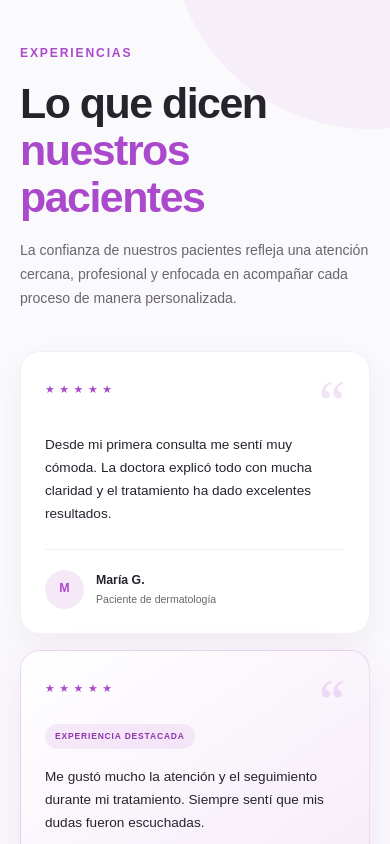
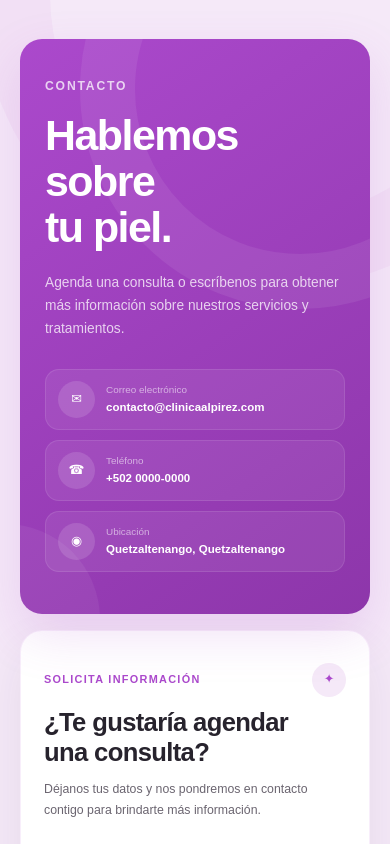
Before and after one commit to Ruben-online/prototipo-web-alpirez, a React (Vite) app in the folder frontend/: page / in a window 390 px wide. Shown: the part 6280-7124 px from the top of the page. Built offline with nearby package versions, Linux system fonts and the light colour scheme; no server answers; the database is empty.

Commit message:
refactor(landing): eliminar seccion de testimonios

```diff
--- a/frontend/src/components/landing/Testimonials.jsx
+++ /dev/null
@@ -1,96 +0,0 @@
-function Testimonials() {
-  const testimonials = [
-    {
-      quote:
-        'Desde mi primera consulta me sentí muy cómoda. La doctora explicó todo con mucha claridad y el tratamiento ha dado excelentes resultados.',
-      name: 'María G.',
-      treatment: 'Paciente de dermatología',
-    },
-    {
-      quote:
-        'Me gustó mucho la atención y el seguimiento durante mi tratamiento. Siempre sentí que mis dudas fueron escuchadas.',
-      name: 'Andrea M.',
-      treatment: 'Paciente de dermatología estética',
-    },
-    {
-      quote:
-        'Una experiencia excelente. La atención es profesional, cercana y se nota el cuidado por cada detalle.',
-      name: 'Carolina R.',
-      treatment: 'Paciente de consulta dermatológica',
-    },
-  ]
-
-  return (
-    <section className="testimonials">
-      <div className="testimonials-container">
-
-        <div className="testimonials-header">
-          <div>
-            <span className="section-eyebrow">
-              EXPERIENCIAS
-            </span>
-
-            <h2>
-              Lo que dicen
-              <br />
-              <span>nuestros pacientes</span>
-            </h2>
-          </div>
-
-          <p>
-            La confianza de nuestros pacientes refleja una atención
-            cercana, profesional y enfocada en acompañar cada proceso
-            de manera personalizada.
-          </p>
-        </div>
-
-        <div className="testimonials-grid">
-          {testimonials.map((testimonial, index) => (
-            <article
-              className={`testimonial-card ${
-                index === 1 ? 'testimonial-card-featured' : ''
-              }`}
-              key={testimonial.name}
-            >
-              <div className="testimonial-card-top">
-                <div className="testimonial-stars">
-                  ★ ★ ★ ★ ★
-                </div>
-
-                <span className="testimonial-quote-icon">
-                  “
-                </span>
-              </div>
-
-              {index === 1 && (
-                <span className="testimonial-featured-label">
-                  EXPERIENCIA DESTACADA
-                </span>
-              )}
-
-              <blockquote>
-                {testimonial.quote}
-              </blockquote>
-
-              <div className="testimonial-divider"></div>
-
-              <div className="testimonial-author">
-                <div className="testimonial-avatar">
-                  {testimonial.name.charAt(0)}
-                </div>
-
-                <div>
-                  <strong>{testimonial.name}</strong>
-                  <span>{testimonial.treatment}</span>
-                </div>
-              </div>
-            </article>
-          ))}
-        </div>
-
-      </div>
-    </section>
-  )
-}
-
-export default Testimonials
--- a/frontend/src/main.jsx
+++ b/frontend/src/main.jsx
@@ -9,7 +9,6 @@ import './styles/landing/hero.css'
 import './styles/landing/services.css'
 import './styles/landing/about.css'
 import './styles/landing/treatments.css'
-import './styles/landing/testimonials.css'
 import './styles/landing/contact.css'
 import './styles/landing/footer.css'
 
--- a/frontend/src/pages/Home.jsx
+++ b/frontend/src/pages/Home.jsx
@@ -3,7 +3,6 @@ import Hero from '../components/landing/Hero'
 import Services from '../components/landing/Services'
 import About from '../components/landing/About'
 import Treatments from '../components/landing/Treatments'
-import Testimonials from '../components/landing/Testimonials'
 import Contact from '../components/landing/Contact'
 import Footer from '../components/landing/Footer'
 
@@ -17,7 +16,6 @@ function Home() {
         <Services />
         <About />
         <Treatments />
-        <Testimonials />
         <Contact />
       </main>
 
--- a/frontend/src/styles/landing/testimonials.css
+++ /dev/null
@@ -1,438 +0,0 @@
-/* =========================
-   TESTIMONIALS
-   ========================= */
-
-.testimonials {
-  position: relative;
-
-  padding: 120px 0;
-
-  background-color: var(--color-background);
-
-  overflow: hidden;
-}
-
-.testimonials::before {
-  content: '';
-
-  position: absolute;
-
-  width: 400px;
-  height: 400px;
-
-  top: -230px;
-  right: -180px;
-
-  border-radius: 50%;
-
-  background-color: rgba(171, 73, 204, 0.05);
-
-  pointer-events: none;
-}
-
-.testimonials-container {
-  position: relative;
-  z-index: 1;
-
-  width: min(1100px, 92%);
-  margin: 0 auto;
-}
-
-
-/* =========================
-   HEADER
-   ========================= */
-
-.testimonials-header {
-  display: grid;
-
-  grid-template-columns: 1fr 0.7fr;
-
-  align-items: end;
-
-  gap: 80px;
-
-  margin-bottom: 55px;
-}
-
-.testimonials-header h2 {
-  color: var(--color-text);
-
-  font-size: clamp(2.3rem, 4vw, 3.5rem);
-  line-height: 1.1;
-
-  letter-spacing: -0.035em;
-}
-
-.testimonials-header h2 span {
-  color: var(--color-primary);
-}
-
-.testimonials-header > p {
-  max-width: 440px;
-
-  color: var(--color-text-light);
-
-  font-size: 0.92rem;
-  line-height: 1.8;
-}
-
-
-/* =========================
-   GRID
-   ========================= */
-
-.testimonials-grid {
-  display: grid;
-
-  grid-template-columns: repeat(3, 1fr);
-
-  gap: 20px;
-}
-
-
-/* =========================
-   CARD
-   ========================= */
-
-.testimonial-card {
-  position: relative;
-
-  min-height: 345px;
-
-  padding: 29px;
-
-  display: flex;
-  flex-direction: column;
-
-  overflow: hidden;
-
-  background-color: var(--color-white);
-
-  border: 1px solid rgba(171, 73, 204, 0.09);
-  border-radius: 24px;
-
-  box-shadow: 0 12px 35px rgba(39, 35, 45, 0.055);
-
-  transition:
-    transform var(--transition-normal),
-    box-shadow var(--transition-normal),
-    border-color var(--transition-normal);
-}
-
-.testimonial-card:hover {
-  transform: translateY(-6px);
-
-  border-color: rgba(171, 73, 204, 0.18);
-
-  box-shadow: 0 22px 50px rgba(39, 35, 45, 0.1);
-}
-
-
-/* Featured */
-
-.testimonial-card-featured {
-  background:
-    linear-gradient(
-      145deg,
-      var(--color-white) 0%,
-      var(--color-primary-light) 100%
-    );
-
-  border-color: rgba(171, 73, 204, 0.18);
-
-  transform: translateY(-10px);
-
-  box-shadow: 0 18px 45px rgba(171, 73, 204, 0.11);
-}
-
-.testimonial-card-featured:hover {
-  transform: translateY(-15px);
-
-  box-shadow: 0 25px 55px rgba(171, 73, 204, 0.16);
-}
-
-
-/* =========================
-   TOP
-   ========================= */
-
-.testimonial-card-top {
-  min-height: 45px;
-
-  display: flex;
-  align-items: flex-start;
-  justify-content: space-between;
-
-  gap: 20px;
-}
-
-.testimonial-stars {
-  padding-top: 5px;
-
-  color: var(--color-primary);
-
-  font-size: 0.72rem;
-
-  letter-spacing: 0.07em;
-}
-
-.testimonial-quote-icon {
-  height: 42px;
-
-  color: rgba(171, 73, 204, 0.16);
-
-  font-family: Georgia, serif;
-
-  font-size: 4.2rem;
-  line-height: 0.85;
-
-  user-select: none;
-}
-
-
-/* =========================
-   FEATURED LABEL
-   ========================= */
-
-.testimonial-featured-label {
-  width: fit-content;
-
-  margin: 8px 0 18px;
-
-  padding: 6px 10px;
-
-  border-radius: 999px;
-
-  background-color: rgba(171, 73, 204, 0.1);
-  color: var(--color-primary-dark);
-
-  font-size: 0.56rem;
-  font-weight: 700;
-
-  letter-spacing: 0.1em;
-}
-
-
-/* =========================
-   QUOTE
-   ========================= */
-
-.testimonial-card blockquote {
-  flex: 1;
-
-  margin: 18px 0 27px;
-
-  color: var(--color-text);
-
-  font-size: 0.9rem;
-  line-height: 1.8;
-}
-
-
-/* Featured quote spacing */
-
-.testimonial-card-featured blockquote {
-  margin-top: 0;
-}
-
-
-/* =========================
-   DIVIDER
-   ========================= */
-
-.testimonial-divider {
-  width: 100%;
-  height: 1px;
-
-  margin-bottom: 20px;
-
-  background-color: rgba(39, 35, 45, 0.07);
-}
-
-.testimonial-card-featured .testimonial-divider {
-  background-color: rgba(171, 73, 204, 0.12);
-}
-
-
-/* =========================
-   AUTHOR
-   ========================= */
-
-.testimonial-author {
-  display: flex;
-  align-items: center;
-
-  gap: 12px;
-}
-
-.testimonial-avatar {
-  width: 42px;
-  height: 42px;
-
-  display: flex;
-  align-items: center;
-  justify-content: center;
-
-  flex-shrink: 0;
-
-  border-radius: 50%;
-
-  background-color: var(--color-primary-light);
-  color: var(--color-primary);
-
-  font-size: 0.84rem;
-  font-weight: 700;
-}
-
-.testimonial-card-featured .testimonial-avatar {
-  background-color: var(--color-primary);
-  color: var(--color-white);
-
-  box-shadow: 0 7px 18px rgba(171, 73, 204, 0.2);
-}
-
-.testimonial-author > div:last-child {
-  display: flex;
-  flex-direction: column;
-
-  gap: 1px;
-}
-
-.testimonial-author strong {
-  color: var(--color-text);
-
-  font-size: 0.8rem;
-}
-
-.testimonial-author span {
-  color: var(--color-text-light);
-
-  font-size: 0.68rem;
-  line-height: 1.4;
-}
-
-
-/* =========================
-   MOBILE
-   ========================= */
-
-@media (max-width: 600px) {
-
-  .testimonials {
-    padding: 80px 0;
-  }
-
-  .testimonials-container {
-    width: min(100% - 40px, 500px);
-  }
-
-
-  /* Header */
-
-  .testimonials-header {
-    display: block;
-
-    margin-bottom: 40px;
-  }
-
-  .testimonials-header h2 {
-    font-size: clamp(2.3rem, 11vw, 3rem);
-  }
-
-  .testimonials-header > p {
-    margin-top: 18px;
-
-    font-size: 0.88rem;
-    line-height: 1.7;
-  }
-
-
-  /* Grid */
-
-  .testimonials-grid {
-    grid-template-columns: 1fr;
-
-    gap: 16px;
-  }
-
-
-  /* Cards */
-
-  .testimonial-card {
-    min-height: 0;
-
-    padding: 24px;
-
-    border-radius: 20px;
-  }
-
-  .testimonial-card:hover {
-    transform: translateY(-3px);
-  }
-
-  .testimonial-card-featured {
-    transform: none;
-  }
-
-  .testimonial-card-featured:hover {
-    transform: translateY(-3px);
-  }
-
-
-  /* Top */
-
-  .testimonial-card-top {
-    min-height: 40px;
-  }
-
-  .testimonial-stars {
-    font-size: 0.68rem;
-  }
-
-  .testimonial-quote-icon {
-    font-size: 3.7rem;
-  }
-
-
-  /* Featured */
-
-  .testimonial-featured-label {
-    margin: 7px 0 16px;
-
-    font-size: 0.53rem;
-  }
-
-
-  /* Quote */
-
-  .testimonial-card blockquote {
-    margin-top: 15px;
-    margin-bottom: 23px;
-
-    font-size: 0.85rem;
-    line-height: 1.7;
-  }
-
-  .testimonial-card-featured blockquote {
-    margin-top: 0;
-  }
-
-
-  /* Author */
-
-  .testimonial-avatar {
-    width: 39px;
-    height: 39px;
-
-    font-size: 0.78rem;
-  }
-
-  .testimonial-author strong {
-    font-size: 0.77rem;
-  }
-
-  .testimonial-author span {
-    font-size: 0.66rem;
-  }
-}
```
